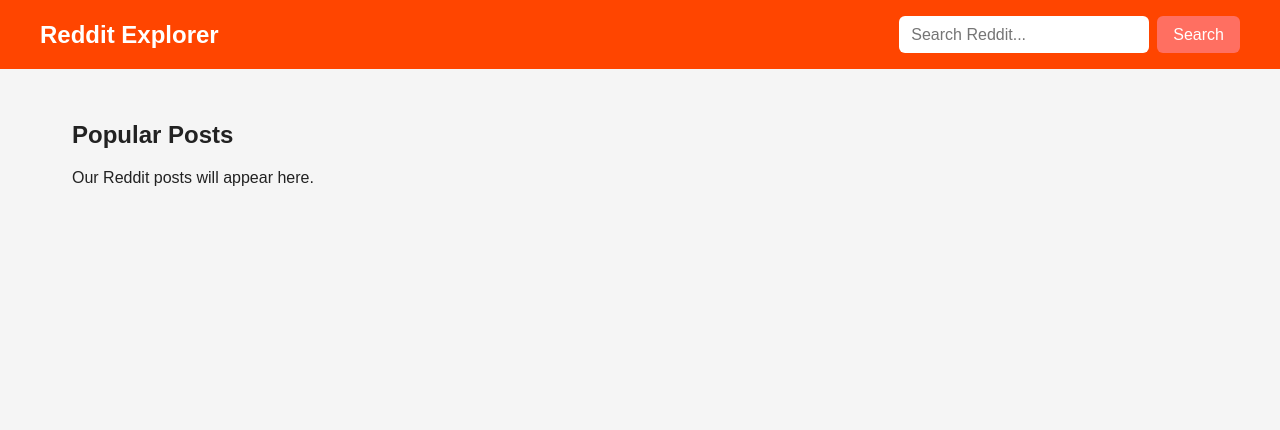
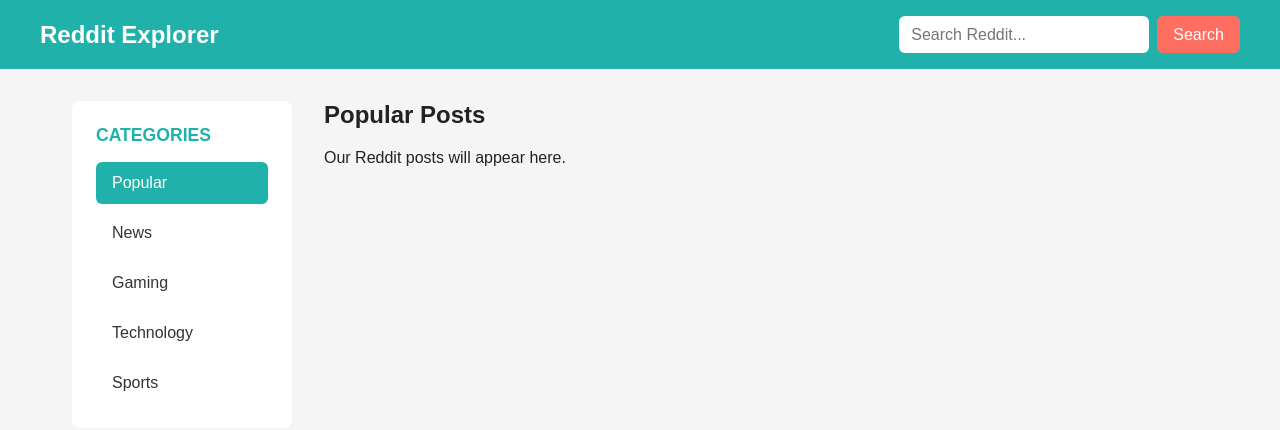
Before and after one commit to martha-oc/reddit-app, a React (Vite) app: page / in a window 1280 px wide. Shown: the top 430 px of the page. Built offline with nearby package versions, Linux system fonts and the light colour scheme.

Commit message:
Add category sidebar

```diff
--- a/src/App.css
+++ b/src/App.css
@@ -1,20 +1,19 @@
 .app {
   min-height: 100vh;
-}
-
-.header {
-  padding: 1rem 2rem;
-  background-color: #ff4500;
-  color: white;
-}
-
-.header h1 {
-  margin: 0;
-  font-size: 1.5rem;
 }
 
 .main {
   max-width: 1200px;
   margin: 0 auto;
   padding: 2rem;
+  display: flex;
+  gap: 2rem;
 }
+
+.content {
+  flex: 1;
+}
+
+.content h2 {
+  margin-top: 0;
+}
--- a/src/App.jsx
+++ b/src/App.jsx
@@ -1,4 +1,5 @@
 import Header from "./components/Header/Header";
+import Sidebar from "./components/Sidebar/Sidebar";
 import "./App.css";
 
 function App() {
@@ -7,9 +8,12 @@
       <Header />
 
       <main className="main">
-        <h2>Popular Posts</h2>
+        <Sidebar />
 
-        <p>Our Reddit posts will appear here.</p>
+        <section className="content">
+          <h2>Popular Posts</h2>
+          <p>Our Reddit posts will appear here.</p>
+        </section>
       </main>
     </div>
   );
--- /dev/null
+++ b/src/components/Sidebar/Sidebar.css
@@ -0,0 +1,49 @@
+.sidebar {
+  width: 220px;
+  padding: 1.5rem;
+  background-color: #fff;
+  border-radius: 8px;
+}
+
+.sidebar__title {
+  margin: 0 0 1rem;
+  color: #20b2aa;
+  font-size: 1.1rem;
+  text-transform: uppercase;
+}
+
+.sidebar__list {
+  display: flex;
+  flex-direction: column;
+  gap: 0.5rem;
+  margin: 0;
+  padding: 0;
+  list-style: none;
+}
+
+.sidebar__item {
+  width: 100%;
+  padding: 0.75rem 1rem;
+  border: none;
+  border-radius: 6px;
+  background-color: transparent;
+  color: #333;
+  text-align: left;
+  cursor: pointer;
+  transition: background-color 0.2s ease, color 0.2s ease;
+}
+
+.sidebar__item:hover {
+  background-color: #f0f8f7;
+  color: #20b2aa;
+}
+
+.sidebar__item--active {
+  background-color: #20b2aa;
+  color: #fff;
+}
+
+.sidebar__item--active:hover {
+  background-color: #20b2aa;
+  color: #fff;
+}
--- /dev/null
+++ b/src/components/Sidebar/Sidebar.jsx
@@ -0,0 +1,30 @@
+import "./Sidebar.css";
+
+function Sidebar() {
+  const categories = ["Popular", "News", "Gaming", "Technology", "Sports"];
+
+  return (
+    <aside className="sidebar">
+      <h2 className="sidebar__title">Categories</h2>
+
+      <nav aria-label="Post categories">
+        <ul className="sidebar__list">
+          {categories.map((category, index) => (
+            <li key={category}>
+              <button
+                type="button"
+                className={`sidebar__item ${
+                  index === 0 ? "sidebar__item--active" : ""
+                }`}
+              >
+                {category}
+              </button>
+            </li>
+          ))}
+        </ul>
+      </nav>
+    </aside>
+  );
+}
+
+export default Sidebar;
```
